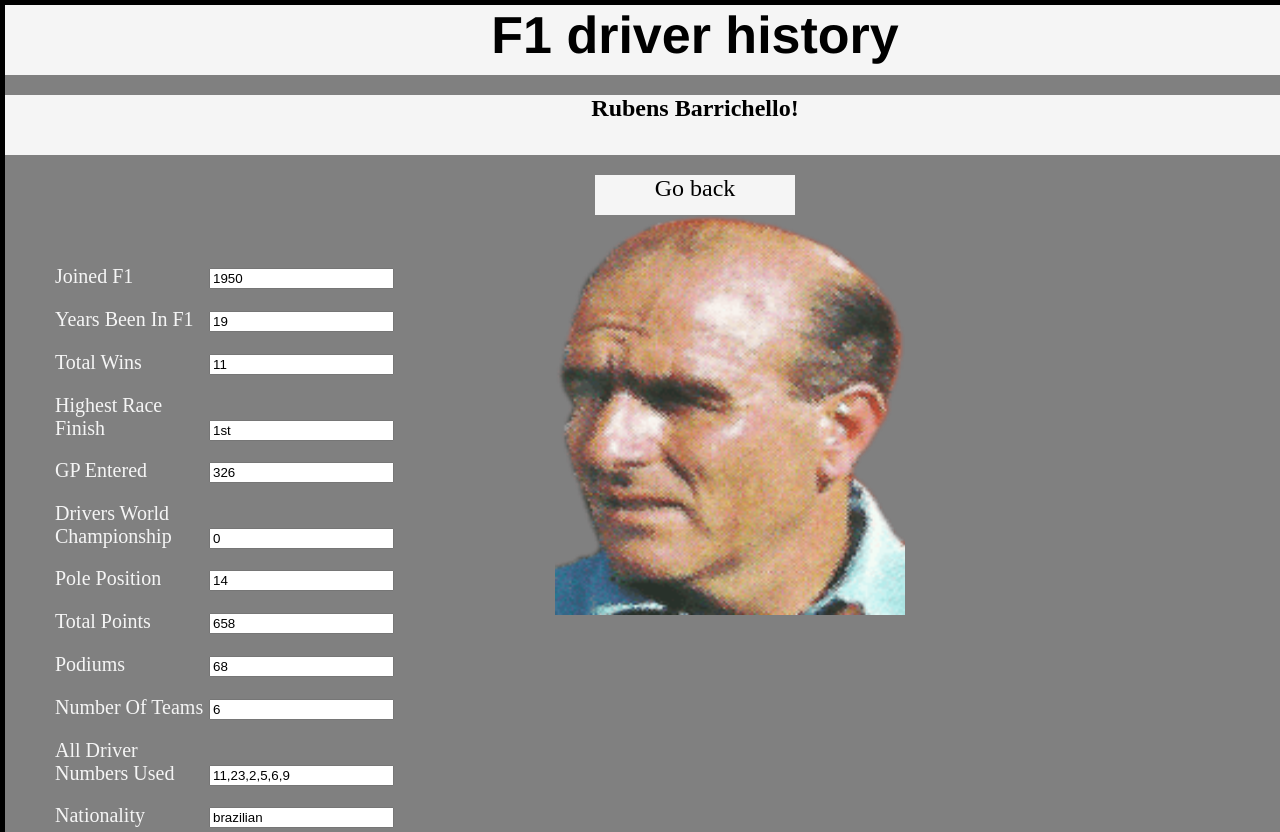
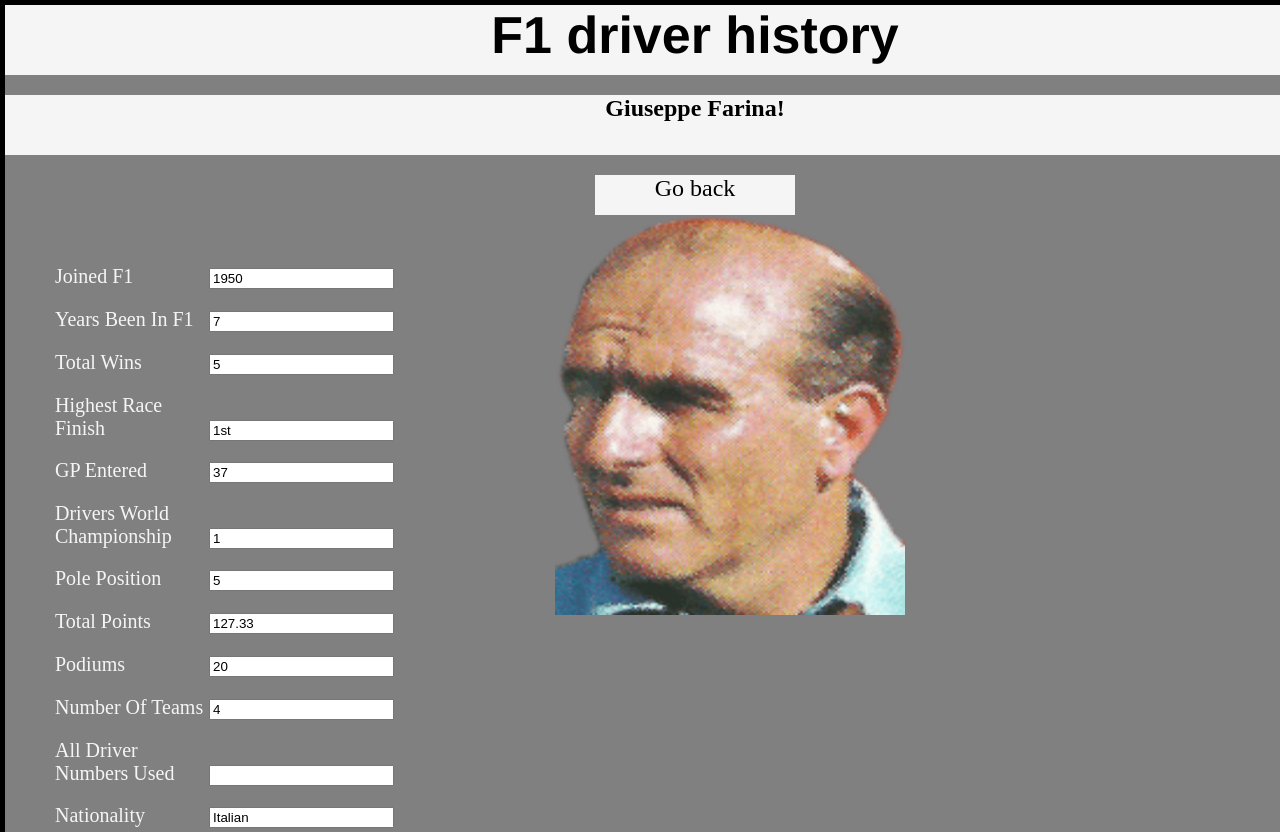
Before and after one commit to Alfies08/f1-website-VS, a plain HTML site: page f1_icon/icon19.html in a window 1280 px wide. Shown: the top 832 px of the page. Drawn offline with Linux system fonts and the light colour scheme.

Commit message:
updated icon19

```diff
--- a/f1_icon/icon19.html
+++ b/f1_icon/icon19.html
@@ -14,7 +14,7 @@
 	</div>
 
 	<div class="subheader">
-	<h2>  Rubens Barrichello! </h2>
+	<h2>  Giuseppe Farina! </h2>
 	</div>
 
 	<div class="back">
@@ -32,46 +32,46 @@
 <br/><br>
 
 <label for="years been in f1">years been in f1</label>
-<input type="text" class="stats" name="years been in f1" value="19"/>
+<input type="text" class="stats" name="years been in f1" value="7"/>
 <br/><br>
 
 <label for="total wins">total wins</label>
-<input type="text" class="stats" name="total wins" value="11"/>
+<input type="text" class="stats" name="total wins" value="5"/>
 <br/><br>
 
 <label for="highest race finish">highest race finish</label>
 <input type="text" class="stats" name="highest race finish" value="1st"/>
 <br/><br>
 <label for="GP entered">GP entered</label>
-<input type="text" class="stats" name="GP entered" value="326"/>
+<input type="text" class="stats" name="GP entered" value="37"/>
 <br/><br>
 
 <label for="drivers world champiosnhip">drivers world championship</label>
-<input type="text" class="stats" name="drivers world champions" value="0"/>
+<input type="text" class="stats" name="drivers world champions" value="1"/>
 <br/><br>
 
 <label for=" pole postition">pole position</label>
-<input type="text" class="stats" name="pole position" value="14"/>
+<input type="text" class="stats" name="pole position" value="5"/>
 <br/><br>
 
 <label for="total points">total points</label>
-<input type="text" class="stats" name="total points" value="658"/>
+<input type="text" class="stats" name="total points" value="127.33"/>
 <br/><br>
 
 <label for="podiums">podiums</label>
-<input type="text" class="stats" name="podiums" value="68"/>
+<input type="text" class="stats" name="podiums" value="20"/>
 <br/><br>
 
 <label for="number of teams">number of teams</label>
-<input type="text" class="stats" name="number of teams" value="6"/>
+<input type="text" class="stats" name="number of teams" value="4"/>
 <br/><br>
 
 <label for="Driver numbers">All Driver numbers used</label>
-<input type="text" class="stats" name="Driver number" value="11,23,2,5,6,9"/>
+<input type="text" class="stats" name="Driver number" value=""/>
 <br/><br>
 
 <label for="nationality">nationality</label>
-<input type="text" class="stats" name="nationality" value="brazilian"/>
+<input type="text" class="stats" name="nationality" value="Italian"/>
 <br/><br>
 </form>
 
```
